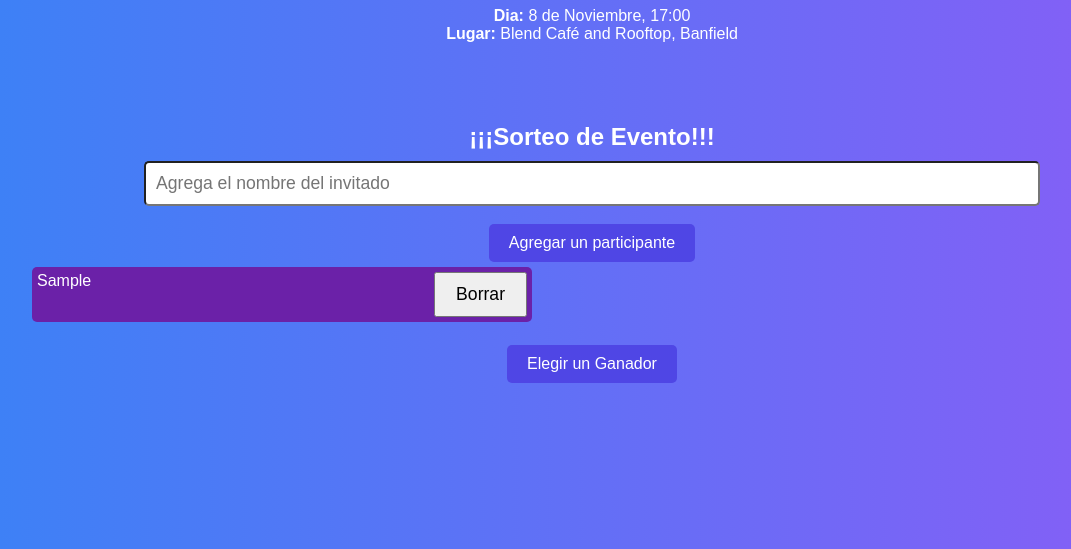
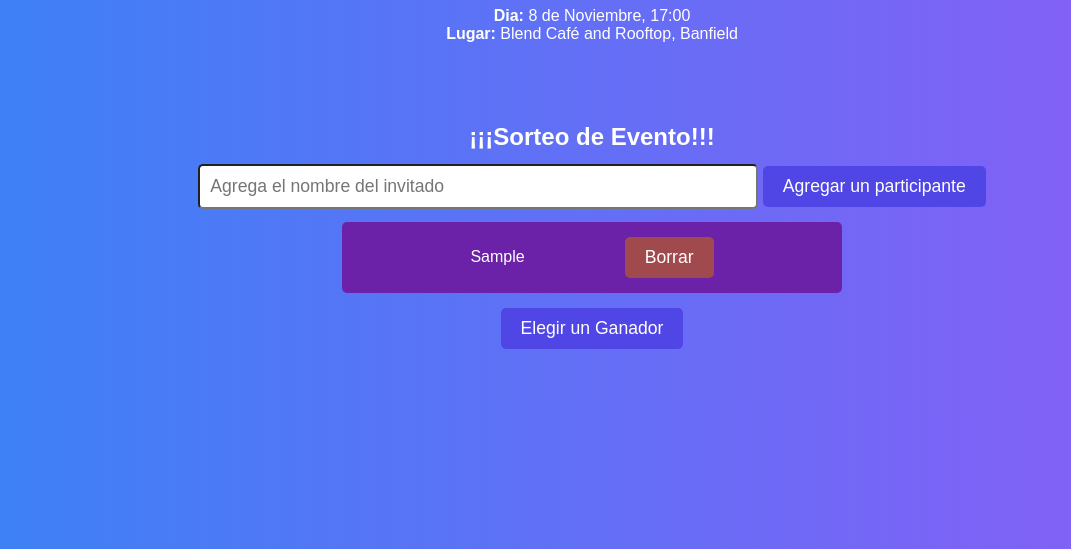
Before and after one commit to ivanayael/SorteoEventoCFP, a plain HTML site: page index.html in a window 1280 px wide. Both pictures are taken after typing "Sample" into the empty fields and a click on the button "Agregar un participante". Shown: the part 251-800 px from the top of the page, without its empty margins (48-1119 px from the left). Drawn offline with Linux system fonts and the light colour scheme.

Commit message:
Alta de Cambios

```diff
--- /dev/null
+++ b/css/styles.css
@@ -0,0 +1,110 @@
+/* General reset and gradient background */
+* {
+    margin: 0;
+    padding: 0;
+    box-sizing: border-box;
+}
+
+body {
+    font-family: Arial, sans-serif;
+    background: linear-gradient(to right, #3b82f6, #8b5cf6);
+    color: #fff;
+    overflow-x: hidden;
+}
+
+h1, h2 {
+    text-align: center;
+    margin: 10px 0;
+}
+
+.container {
+    max-width: 1200px;
+    margin: 0 auto;
+    padding: 20px;
+}
+
+/* Home Page */
+.banner {
+    display: flex;
+    flex-direction: column;
+    align-items: center;
+    padding: 40px 20px;
+    text-align: center;
+}
+
+.banner img {
+    width: 150px;
+    height: auto;
+}
+
+.btn, button {
+    background-color: #4f46e5;
+    color: #fff;
+    padding: 10px 20px;
+    border: none;
+    border-radius: 5px;
+    cursor: pointer;
+    font-size: 1.1em;
+    margin: 5px 0; /* Unifica el margen para los botones */
+}
+
+.btn_eliminar {
+    background-color: #a04a4e;
+    margin-left: 100px;
+}
+
+/* Section styles */
+section {
+    padding: 30px 20px;
+    text-align: center;
+}
+
+.agenda-item {
+    margin: 10px 0;
+}
+
+/* Draw list items */
+#draw-list li {
+    display: flex;
+    align-items: center;
+    justify-content: center;
+    padding: 10px;
+    background-color: #6b21a8;
+    margin: 10px auto;
+    border-radius: 5px;
+    max-width: 500px;
+    overflow: hidden;
+    text-overflow: ellipsis;
+    color: #fff;
+}
+
+
+.draw-winner {
+    display: none; /* Oculto por defecto */
+    background-color: #4CAF50; /* Fondo verde para destacar */
+    color: #fff;
+    padding: 10px;
+    border-radius: 5px;
+    font-weight: bold;
+    text-align: center;
+    margin-top: 20px;
+}
+
+/* Text input styling */
+#participant-name {
+    width: 50%;
+    padding: 10px;
+    font-size: 1.1em;
+    border-radius: 5px;
+}
+
+/* Mobile Responsiveness */
+@media (max-width: 768px) {
+    .container {
+        padding: 10px;
+    }
+
+    form input, form button, #participant-name {
+        width: 100%;
+    }
+}
--- a/index.html
+++ b/index.html
@@ -4,105 +4,8 @@
     <meta charset="UTF-8">
     <meta name="viewport" content="width=device-width, initial-scale=1.0">
     <title>Meet&Net | Nunca sótano, siempre terraza</title>
-    <style>
-        /* General reset and gradient background */
-        * {
-            margin: 0;
-            padding: 0;
-            box-sizing: border-box;
-        }
+    <link rel="stylesheet" href="css/styles.css">
 
-        body {
-            font-family: Arial, sans-serif;
-            background: linear-gradient(to right, #3b82f6, #8b5cf6);
-            color: #fff;
-            overflow-x: hidden;
-        }
-
-        h1, h2 {
-            text-align: center;
-            margin: 10px 0;
-        }
-
-        .container {
-            max-width: 1200px;
-            margin: 0 auto;
-            padding: 20px;
-        }
-
-        /* Home Page */
-        .banner {
-            display: flex;
-            flex-direction: column;
-            align-items: center;
-            padding: 40px 20px;
-            text-align: center;
-        }
-
-        .banner img {
-            width: 150px;
-            height: auto;
-        }
-
-        .btn {
-            background-color: #4f46e5;
-            color: #fff;
-            padding: 10px 20px;
-            border: none;
-            border-radius: 5px;
-            cursor: pointer;
-            font-size: 1em;
-        }
-
-        /* Section styles */
-        section {
-            padding: 30px 20px;
-            text-align: center;
-        }
-
-        .agenda-item {
-            margin: 10px 0;
-        }
-
-
-
-       /* Ajustar el tamaño de la lista para que no se estire demasiado */
-    #draw-list li {
-        display: flex;
-        justify-content: space-between;
-        padding: 5px;
-        background-color: #6b21a8;
-        margin: 5px 0;
-        border-radius: 5px;
-        max-width: 500px; /* Ajusta el máximo ancho */
-        overflow: hidden; /* Evita que el texto se desborde */
-        text-overflow: ellipsis; /* Añade puntos suspensivos si el texto es demasiado largo */
-    }
-
-    /* Aumentar el tamaño del campo de texto */
-    #participant-name {
-        width: 80%; /* Hace que ocupe todo el ancho disponible */
-        padding: 10px;
-        font-size: 1.1em;
-        border-radius: 5px;
-    }
-
-    /* Ajustar el tamaño del botón */
-    button {
-        padding: 10px 20px;
-        font-size: 1.1em;
-    }
-
-    /* Mobile Responsiveness */
-    @media (max-width: 768px) {
-        .container {
-            padding: 10px;
-        }
-        form input, form button {
-            width: 100%;
-        }
-    }
-    </style>
 </head>
 <body>
 
@@ -120,55 +23,14 @@
     <section id="draw">
         <h2>¡¡¡Sorteo de Evento!!!</h2>
         <input type="text" id="participant-name" placeholder="Agrega el nombre del invitado">
-        <br><br>
         <button class="btn" onclick="addParticipant()">Agregar un participante</button>
-        <br>
         <ul id="draw-list"></ul>
-        <br>
         <button class="btn" onclick="pickWinner()">Elegir un Ganador</button>
         <p class="draw-winner" id="winner"></p>
     </section>
 
 </div>
 
-<script>
-    // Draw Section Logic
-    let participants = [];
-
-    function addParticipant() {
-        const nameInput = document.getElementById("participant-name");
-        const name = nameInput.value.trim();
-        if (name && !participants.includes(name)) {
-            participants.push(name);
-            updateParticipantList();
-            nameInput.value = '';
-        }
-    }
-
-    function updateParticipantList() {
-        const list = document.getElementById("draw-list");
-        list.innerHTML = '';
-        participants.forEach((name, index) => {
-            const listItem = document.createElement("li");
-            listItem.innerHTML = `${name} <button onclick="removeParticipant(${index})">Borrar</button>`;
-            list.appendChild(listItem);
-        });
-    }
-
-    function removeParticipant(index) {
-        participants.splice(index, 1);
-        updateParticipantList();
-    }
-
-    function pickWinner() {
-        if (participants.length > 0) {
-            const winner = participants[Math.floor(Math.random() * participants.length)];
-            document.getElementById("winner").textContent = `Ganador/a: ${winner}`;
-        } else {
-            document.getElementById("winner").textContent = '¡No hay participantes en la lista!';
-        }
-    }
-</script>
-
+<script src="js/scripts.js"></script>
 </body>
 </html>
--- /dev/null
+++ b/js/scripts.js
@@ -0,0 +1,39 @@
+
+    // Draw Section Logic
+    const participants = [];
+
+    function addParticipant() {
+        const nameInput = document.getElementById("participant-name");
+        const name = nameInput.value.trim();
+        if (name && !participants.includes(name)) {
+            participants.push(name);
+            updateParticipantList();
+            nameInput.value = '';
+        }
+    }
+
+    function updateParticipantList() {
+        const list = document.getElementById("draw-list");
+        list.innerHTML = participants.map((name, index) => `
+            <li>${name} <button class="btn btn_eliminar" onclick="removeParticipant(${index})">Borrar</button></li>
+        `).join('');
+    }
+
+    function removeParticipant(index) {
+        participants.splice(index, 1);
+        updateParticipantList();
+    }
+
+
+
+    function pickWinner() {
+        const winnerElement = document.getElementById("winner");
+        if (participants.length) {
+            const winner = participants[Math.floor(Math.random() * participants.length)];
+            winnerElement.textContent = `Felicitaciones!! Ganador/a: ${winner}`;
+            winnerElement.style.display = 'block'; // Muestra la alerta
+        } else {
+            winnerElement.textContent = '¡No hay participantes en la lista!';
+            winnerElement.style.display = 'block';
+        }
+    }
```
